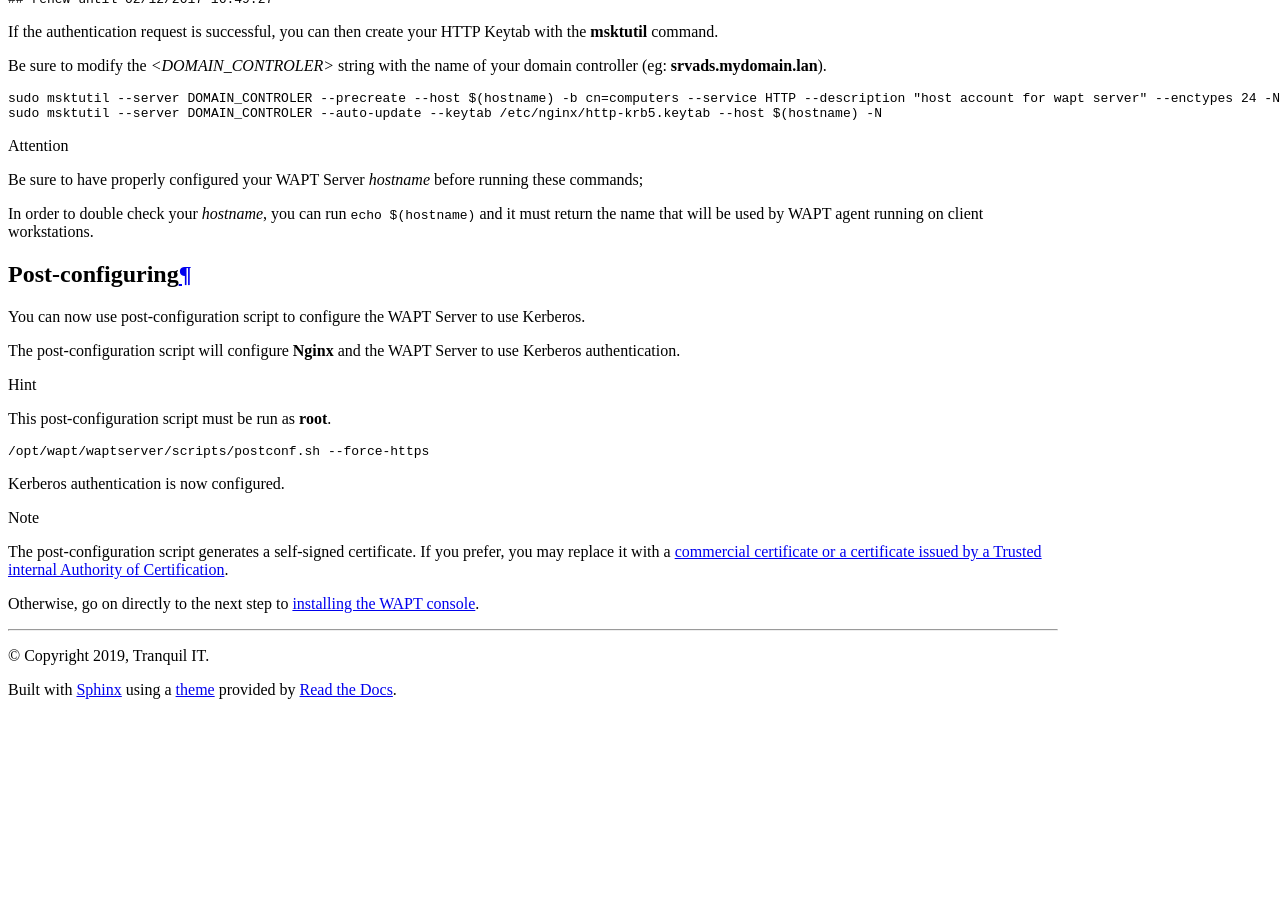
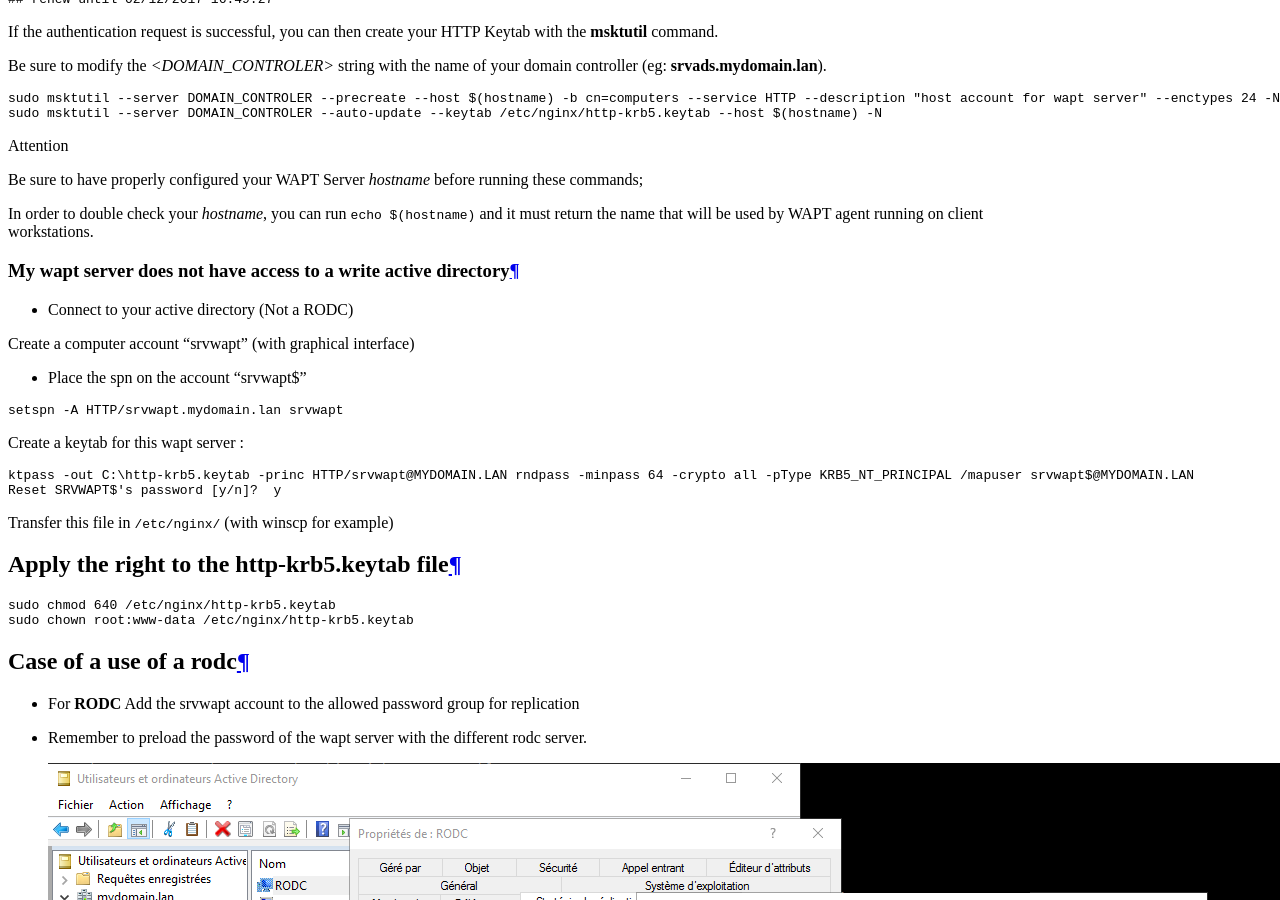
Before and after one commit to tranquilit/WAPT-Documentation, a Sphinx documentation site: the page built from source/waptserver-install/security/security-install-kerberos.rst, in a window 1280 px wide and 900 px high, scrolled down 1399 px. Built offline with Sphinx 7.4.7 and the Read the Docs theme 2.0.0, drawn with Linux system fonts in a browser that asks for light colours; before the commit the page ends 2106 px from its top, so only the background shows below that.

Commit message:
Add rodc section

```diff
--- a/source/waptserver-install/security/security-install-kerberos.rst
+++ b/source/waptserver-install/security/security-install-kerberos.rst
@@ -93,6 +93,51 @@ controller (eg: **srvads.mydomain.lan**).
 
 .. SUBSTITUTION: change ownership and permission on keytab
 
+
+My wapt server does not have access to a write active directory
+^^^^^^^^^^^^^^^^^^^^^^^^^^^^^^^^^^^^^^^^^^^^^^^^^^^^^^^^^^^^^^^^^^^^^^^^^^^^^^^^^^^^^^^^^
+
+* Connect to your active directory (Not a RODC)
+
+Create a computer account "srvwapt" (with graphical interface)
+
+* Place the spn on the account "srvwapt$"
+
+.. code-block:: bash
+
+   setspn -A HTTP/srvwapt.mydomain.lan srvwapt
+
+Create a keytab for this wapt server :
+
+.. code-block:: bash
+
+   ktpass -out C:\http-krb5.keytab -princ HTTP/srvwapt@MYDOMAIN.LAN rndpass -minpass 64 -crypto all -pType KRB5_NT_PRINCIPAL /mapuser srvwapt$@MYDOMAIN.LAN
+   Reset SRVWAPT$'s password [y/n]?  y
+
+Transfer this file in :file:`/etc/nginx/` (with winscp for example)
+
+
+
+Apply the right to the http-krb5.keytab file
+""""""""""""""""""""""""""""""""""""""""""""""""""""""
+
+.. code-block:: bash
+
+   sudo chmod 640 /etc/nginx/http-krb5.keytab
+   sudo chown root:www-data /etc/nginx/http-krb5.keytab
+
+
+Case of a use of a rodc
+""""""""""""""""""""""""""""
+
+* For **RODC** Add the srvwapt account to the allowed password group for replication
+
+* Remember to preload the password of the wapt server with the different rodc server.
+
+.. figure:: rodc-preload.png
+  :align: center
+  :alt: Preload Password srvwapt account
+
 Post-configuring
 """"""""""""""""
 
```
Also changed, not shown: source/waptserver-install/security/rodc-preload.png (added).
